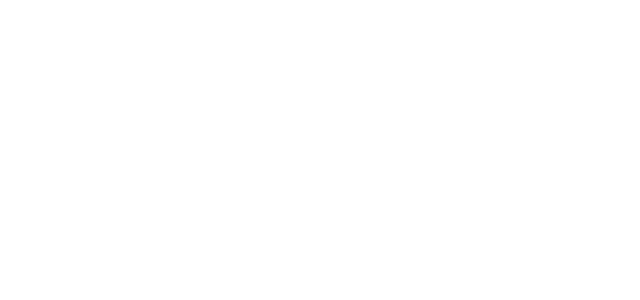
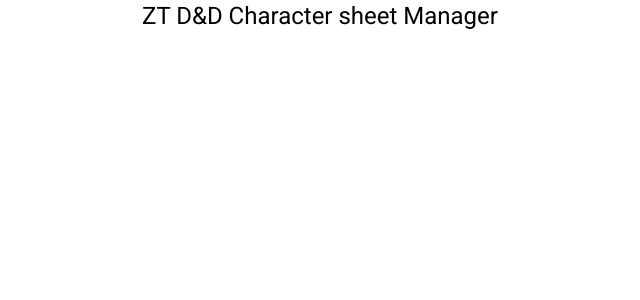
Before and after one commit to zombietommie/ZombieTommie-DND-Character-Sheet, an Angular app in the folder zombietommie-dnd-character-sheet-manager/: page / in a window 1280 px wide. Shown: the top 300 px of the page, without its empty margins (320-960 px from the left). Built offline with nearby package versions, Linux system fonts and the light colour scheme.

Commit message:
making first code changes

```diff
--- a/zombietommie-dnd-character-sheet-manager/src/app/app.component.html
+++ b/zombietommie-dnd-character-sheet-manager/src/app/app.component.html
@@ -0,0 +1 @@
+<app-header></app-header>
--- a/zombietommie-dnd-character-sheet-manager/src/app/app.component.ts
+++ b/zombietommie-dnd-character-sheet-manager/src/app/app.component.ts
@@ -3,8 +3,6 @@
 @Component({
   selector: 'app-root',
   templateUrl: './app.component.html',
-  styleUrls: ['./app.component.css']
+  styleUrls: ['./app.component.css'],
 })
-export class AppComponent {
-  title = 'zombietommie-dnd-character-sheet-manager';
-}
+export class AppComponent {}
--- a/zombietommie-dnd-character-sheet-manager/src/app/header/header.component.css
+++ b/zombietommie-dnd-character-sheet-manager/src/app/header/header.component.css
@@ -0,0 +1,3 @@
+.title {
+  text-align: center;
+}
--- a/zombietommie-dnd-character-sheet-manager/src/app/header/header.component.html
+++ b/zombietommie-dnd-character-sheet-manager/src/app/header/header.component.html
@@ -1 +1,3 @@
-<p>header works!</p>
+<h1 class="title">
+  {{ title }}
+</h1>
--- a/zombietommie-dnd-character-sheet-manager/src/app/header/header.component.ts
+++ b/zombietommie-dnd-character-sheet-manager/src/app/header/header.component.ts
@@ -3,8 +3,8 @@
 @Component({
   selector: 'app-header',
   templateUrl: './header.component.html',
-  styleUrls: ['./header.component.css']
+  styleUrls: ['./header.component.css'],
 })
 export class HeaderComponent {
-
+  title = 'ZT D&D Character sheet Manager';
 }
```
